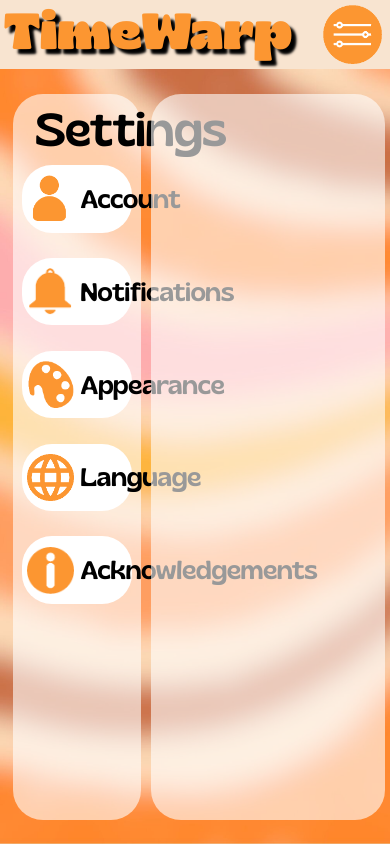
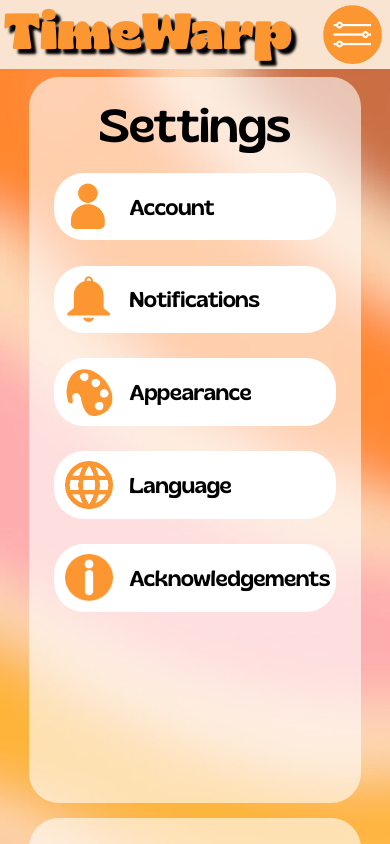
Before and after one commit to Yulgoat/TimeWarp, an Angular app in the folder client/front/: page /settings in a window 390 px wide. Shown: the top 844 px of the page. Built offline with nearby package versions, Linux system fonts and the light colour scheme.

Commit message:
Finalization of the Settings-basis mock-up #29

```diff
--- a/client/front/src/app/components/settings/settings.component.css
+++ b/client/front/src/app/components/settings/settings.component.css
@@ -98,7 +98,7 @@
     align-items: center;
     font-size: 3vh;
     cursor: pointer;
-    margin-bottom: 1em;
+    margin-bottom: 3vh;
 }
 
 .settings_choice_list_bis{
@@ -107,7 +107,7 @@
 
 .settings_choice_active{
     background-color: #fc9631;
-    border-radius: 50px;
+    border-radius: 30px;
     width: 100%;
     height: 8vh;
     display: flex;
@@ -115,7 +115,7 @@
     font-size: 3vh;
     cursor: pointer;
     color : #ffffff;
-    margin-bottom: 1em;
+    margin-bottom: 3vh;
 }
 
 .settings_choice img{
@@ -144,3 +144,35 @@
     flex-direction: column;
     justify-content: space-between;
 }
+
+    /* ************************************************************** */
+/* ****************************************************************** */
+
+
+
+
+
+/* Base styles for larger screens */
+.settings_part,
+.settings_list t {
+overflow: hidden;
+}
+
+/* Media queries for smaller screens */
+@media screen and (max-width: 1100px) {
+    .settings_part,
+    .settings_list {
+      width: 85vw;
+      margin: 2% 0% 2% 0%;
+    }
+    .settings_section{
+        flex-direction: column;
+    }
+    .settings_choice_list{
+        font-size: 10.5vw;
+    }
+    .settings_choice_active,
+    .settings_choice{
+        font-size: 5.5vw;
+    }
+}
```
